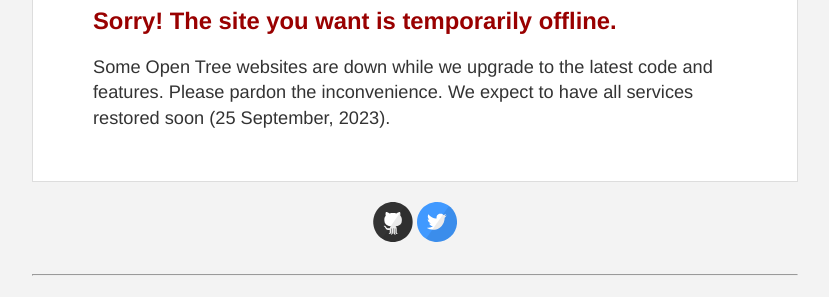
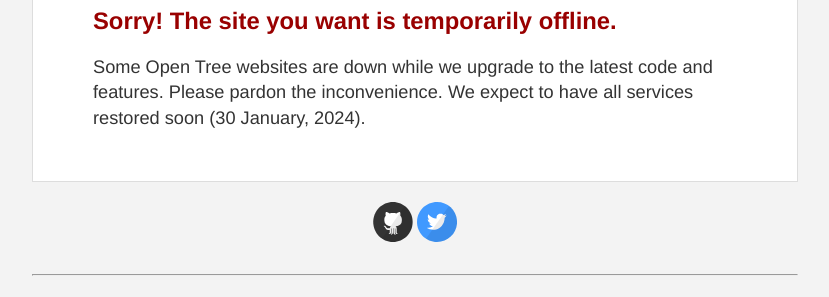
Before and after one commit to OpenTreeOfLife/opentreeoflife.github.io, a Jekyll site: the page built from maintenance.md, in a window 1280 px wide. Shown: the part 180-477 px from the top of the page, without its empty margins (225-1054 px from the left). Built offline with Jekyll 4.4.1, drawn with Linux system fonts in a browser that asks for light colours; our own code applies the rules of GitHub Pages for plain Markdown files.

Commit message:
new maintenance date

```diff
--- a/maintenance.md
+++ b/maintenance.md
@@ -16,6 +16,6 @@ title: Maintenance - Open Tree of Life
 
     Some Open Tree websites are down while we upgrade to the latest
     code and features. Please pardon the inconvenience. We expect to have all
-    services restored soon (25 September, 2023).
+    services restored soon (30 January, 2024).
 
 </div>
```
